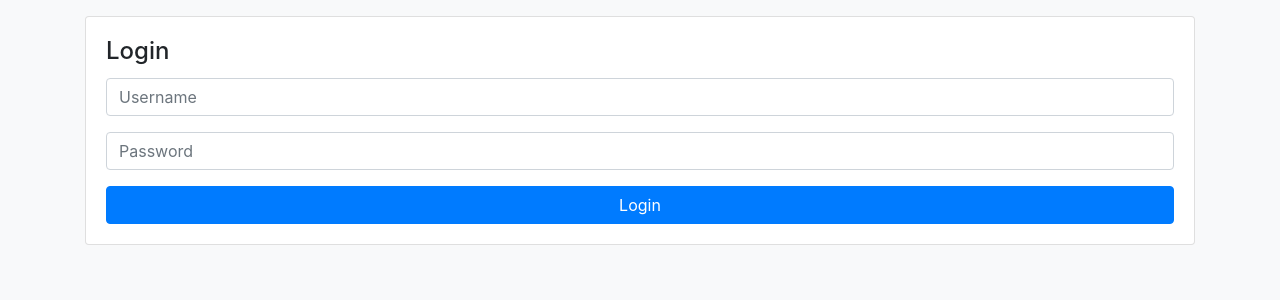
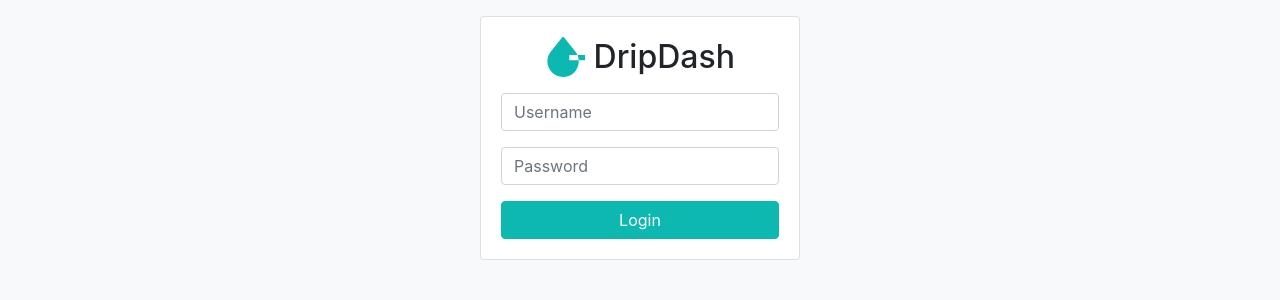
Before and after one commit to onfe/drip-dash, a Vue app: page /login in a window 1280 px wide. Shown: the top 300 px of the page. Built offline with nearby package versions, Linux system fonts and the light colour scheme.

Commit message:
Visual improvements.

```diff
--- a/src/App.vue
+++ b/src/App.vue
@@ -49,5 +49,6 @@ html {
 
 :root {
   --accent: #0db8b0;
+  --accent-darker: #009f97;
 }
 </style>
--- a/src/components/DripDashLogo.vue
+++ b/src/components/DripDashLogo.vue
@@ -24,7 +24,7 @@ export default {
   },
   computed: {
     style() {
-      return "fill: " + this.color;
+      return "fill: " + (this.color || "var(--accent);");
     }
   }
 };
--- a/src/components/DripNav.vue
+++ b/src/components/DripNav.vue
@@ -1,6 +1,6 @@
 <template>
   <b-navbar variant="white">
-    <b-container>
+    <b-container class="px-3">
       <b-navbar-brand to="/">
         <DripDashLogo color="var(--accent)" />
       </b-navbar-brand>
--- a/src/components/Login.vue
+++ b/src/components/Login.vue
@@ -1,6 +1,7 @@
 <template>
-  <div class="hello">
-    <b-card title="Login">
+  <div class="login-wrap">
+    <b-card class="login">
+      <h2><DripDashLogo />&nbsp;DripDash</h2>
       <b-form @submit.prevent="login" @reset.prevent="reset">
         <b-form-group>
           <b-form-input
@@ -19,15 +20,21 @@
             placeholder="Password"
           ></b-form-input>
         </b-form-group>
-        <b-button type="submit" block variant="primary">Login</b-button>
+        <b-button type="submit" block class="login-btn" variant="primary">
+          Login
+        </b-button>
       </b-form>
     </b-card>
   </div>
 </template>
 
 <script>
+import DripDashLogo from "@/components/DripDashLogo.vue";
 export default {
   name: "Login",
+  components: {
+    DripDashLogo
+  },
   data() {
     return {
       form: {
@@ -53,4 +60,33 @@ export default {
 </script>
 
 <!-- Add "scoped" attribute to limit CSS to this component only -->
-<style scoped lang="scss"></style>
+<style scoped lang="scss">
+.login {
+  width: 20em;
+  text-align: center;
+}
+
+h2 {
+  display: flex;
+  flex-direction: row;
+  align-items: center;
+  justify-content: center;
+  margin-bottom: 0.5em;
+}
+
+.login-btn {
+  background-color: var(--accent) !important;
+  border-color: var(--accent) !important;
+
+  &:hover {
+    background-color: var(--accent-darker) !important;
+    border-color: var(--accent-darker) !important;
+  }
+}
+
+.login-wrap {
+  display: flex;
+  align-items: center;
+  justify-content: center;
+}
+</style>
```
